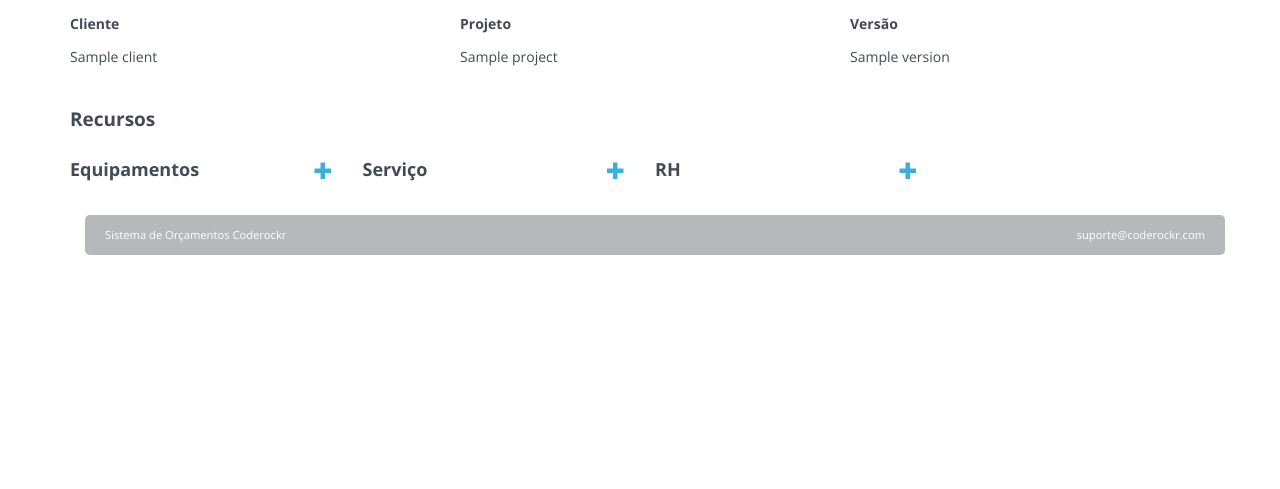
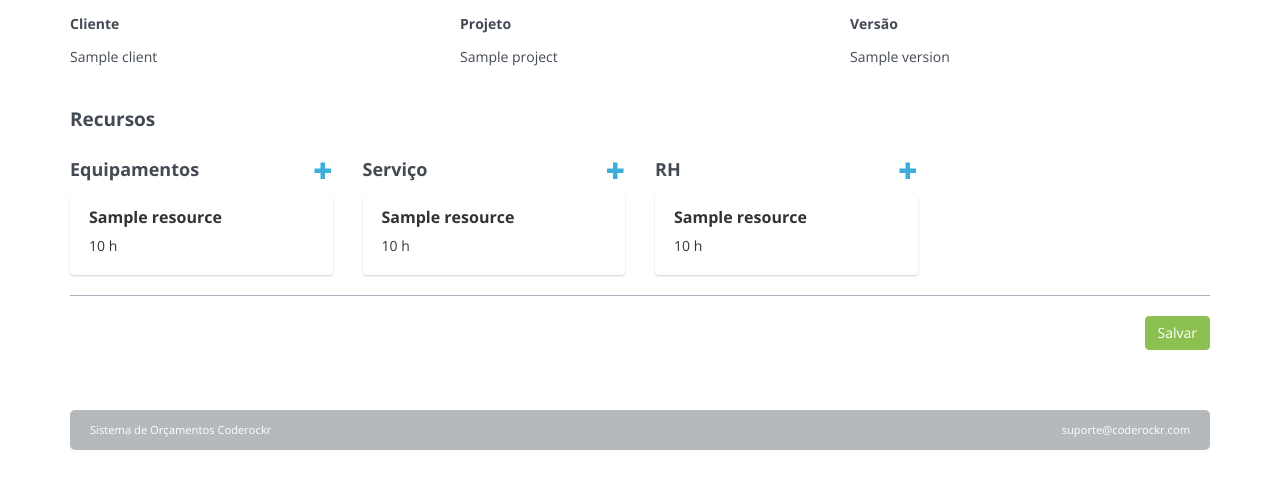
Before and after one commit to Coderockr/orcamentos, a PHP site: template views/quote/edit.twig in a window 1280 px wide. Shown: the part 184-673 px from the top of the page. Run offline with PHP 8.4, Linux system fonts and the light colour scheme; the template is opened without the code that fills it: most values are stand-ins (such as "Sample title", 1, 10 or a date in 2020); some libraries are stand-ins or nearby versions.

Commit message:
Criado o crud de Orçamentos

```diff
--- a/app.php
+++ b/app.php
@@ -64,7 +64,6 @@ $app->post('/company/create', 'Orcamentos\Controller\CompanyController::create')
 
 $app->get('/quote/new/{projectId}', 'Orcamentos\Controller\QuoteController::edit');
 $app->get('/quote/edit/{quoteId}', 'Orcamentos\Controller\QuoteController::edit');
-
 $app->get('/quote/detail/{quoteId}', 'Orcamentos\Controller\QuoteController::detail');
 $app->post('/quote/create', 'Orcamentos\Controller\QuoteController::create');
 
--- a/public/css/custom.css
+++ b/public/css/custom.css
@@ -291,6 +291,7 @@ a *{
 
 #new_project select { margin: 10px 0px 5px 0px;}
 
+.margin10 { margin-top: 10px;}
 .margin20 { margin-top: 20px;}
 .margin30 { margin-top: 32px;}
 
@@ -301,3 +302,5 @@ a *{
 .thumbnail  {
 	padding: 0px 10px;
 }
+
+a.small { color: #fff; font-size: 10px }
--- a/public/js/main.js
+++ b/public/js/main.js
@@ -2,11 +2,87 @@ $(document).ready(function(){
 	$(".resources h5 .glyphicon-plus").click(function(){
 		$(this).parent().parent().find("div.thumbnail").slideDown();
 		$(this).parent().addClass("add");
+		return false;
 	});
 	$(".resources h5 .glyphicon-minus").click(function(){
 		$(this).parent().parent().find("div.thumbnail").slideUp();
 		$(this).parent().removeClass("add");
+		return false;
 	});
+
 	$('[data-toggle="confirmation"]').confirmation();
+
 	$('#telephone').mask("(99) 9999-99999");
+
+	$(document).on( 'submit', ".company .resources .form", function(){
+		var dados = $( this ).serialize();
+		var form = this;
+		$.ajax({
+			type: "POST",
+			url: "/resource/create",
+			data: dados,
+			dataType: "json",
+			success: function( data )
+			{
+				var template;
+				var thumbnail = $('<span class="thumbnail">');
+				var caption = $('<div class="caption">');
+				var anchor = $('<a data-href="/resource/delete/'+ data.id +'" data-toggle="confirmation" class="glyphicon glyphicon-remove edit" title="Apagar recurso">');
+				anchor.on('click', anchor.confirmation());
+
+				template = thumbnail.append(
+					caption.append(
+						$('<h4>').append(data.name),
+						$('<p>').append("R$ "+ data.cost +"<br>" + data.equipmentType.name)
+					),
+					anchor
+				);
+
+				$(form).parent().parent().append(template);
+				$(form)[0].reset();
+				$(".resources h5 .glyphicon-minus").click();
+
+			},
+			error: function( data )
+			{
+				console.log(data);
+			}
+		});
+		return false;
+	});
+
+
+	$(document).on( 'click', ".quote .resources .btn-success", function(){
+		var container = $(this).parent().parent().parent().parent().parent();
+		var amount = container.find('#amount');
+		var resource = container.find('#resource');
+
+		if ($(amount).val() > 0){
+
+			var template;
+			var thumbnail = $('<span class="thumbnail">');
+			var caption = $('<div class="caption">');
+			var anchor = $('<a class="glyphicon glyphicon-remove edit" title="Apagar recurso">');
+			var hidden = $('<input type="hidden" name="quoteResource['+$.trim($(resource).val())+']" value="'+$(amount).val()+'">');
+
+			template = thumbnail.append(
+				hidden,
+				caption.append(
+					$('<h4>').append($(resource).find('option:selected').text()),
+					$('<p>').append($(amount).val() + " h")
+				),
+				anchor
+			);
+			container.append(template);
+		}
+		$('input[type=text]').val("");
+		$(".resources h5 .glyphicon-minus").click();
+
+		return false;
+	});
+
+	$(document).on( 'click', ".quote .resources .glyphicon-remove", function(){
+		$(this).parent().remove();
+	});
+
 });
--- a/src/Orcamentos/Service/Resource.php
+++ b/src/Orcamentos/Service/Resource.php
@@ -1,4 +1,4 @@
-    <?php
+<?php
 
 namespace Orcamentos\Service;
 
--- a/views/company/edit.twig
+++ b/views/company/edit.twig
@@ -50,7 +50,7 @@
             </div>
         </div>
     </form>
-    <div class="margin30">
+    <div class="company margin30">
         <h4>Recursos</h4>
         <div class="row resources">
             {% if equipmentResources | length > 0 %}
@@ -61,7 +61,7 @@
                         <a href="#" class="glyphicon glyphicon-minus" title="Cancelar adição de equipamento"></a>
                     </h5>
                     <div class="thumbnail">
-                        <form class="form" method="POST" action="/resource/create">
+                        <form class="form" id="companyEquipment">
                             <div class="caption">
                                 <div>
                                     <label for="name">Nome *</label>
--- a/views/quote/edit.twig
+++ b/views/quote/edit.twig
@@ -1,12 +1,16 @@
 {% extends "layout.twig" %}
 {% block content %}
-    <div class="row">
-        <div class="col-md-9">
-            <h3>Dados do Orçamento</h4>
-        </div>
-        <div class="col-md-3">
-        </div>
+<div class="row">
+    <div class="col-md-9">
+        <h3>Dados do Orçamento</h4>
     </div>
+    <div class="col-md-3">
+    </div>
+</div>
+<form class="form quote" action="/quote/create" method="POST">
+    <input type="hidden" name="id" value="{{ quote ? quote.id : "" }}" />
+    <input type="hidden" name="projectId" value="{{ project.id }}" />
+    <input type="hidden" name="version" value="{{ version }}" />
     <div class="form margin20">
         <div class="row">
             <div class="col-md-4">
@@ -28,7 +32,7 @@
                 </div>
             </div>
         </div>
-    </form>
+    </div>
     <div class="margin30">
         <h4>Recursos</h4>
         <div class="row resources">
@@ -39,27 +43,40 @@
                     <a href="#" class="glyphicon glyphicon-minus" title="Cancelar adição de equipamento"></a>
                 </h5>
                 <div class="thumbnail">
-                    <form class="form" method="POST" action="/resource/create">
+                    <div class="form">
                         <div class="caption">
                             <div>
-                                <label for="amount">Quantidade</label>
-                                <input type="text" name="amount" id="amount" required class="form-control" />
+                                <label for="amount">Tempo *</label>
+                                <input type="text" name="amount" id="amount" class="form-control" />
                             </div>
-                            <div>
+                            <div class="margin10">
                                 <label for="resource">Recurso</label>
-                                <select name="resource">
-
-                                    <option value="resourceid"></option>
-
+                                <select name="resource" id="resource">
+                                    {% for equipment in equipmentResources %}
+                                        <option value=" {{ equipment.id }}"> {{ equipment.name }}</option>
+                                    {% endfor %}
                                 </select>
                             </div>
                             <div>
-                                <button class="btn btn-success btn-block" type="submit" title="Salvar cliente">Salvar</button>
+                                <a href="#" class="btn btn-success btn-block" type="submit" title="Salvar cliente">Salvar</a>
                             </div>
                         </div>
-                    </form>
+                    </div>
                 </div>
-
+                {% if quoteEquipmentResources | length > 0 %}
+                    {% for equipment in quoteEquipmentResources %}
+                        <span class="thumbnail">
+                            <input type="hidden" name="quoteResource[{{ equipment.resource.id }}]" value="{{ equipment.amount }}" />
+                            <div class="caption">
+                                <h4>{{ equipment.resource.name }}</h4>
+                                <p>
+                                    {{ equipment.amount }} h
+                                </p>
+                            </div>
+                            <a data-href="/resource/delete/{{ equipment.id }}" data-toggle="confirmation" class="glyphicon glyphicon-remove edit" title="Apagar equipamento"></a>
+                        </span>
+                    {% endfor %}
+                {% endif %}
             </div>
             <div class="col-md-3">
                 <h5>
@@ -68,23 +85,40 @@
                     <a href="#" class="glyphicon glyphicon-minus" title="Cancelar adição de matéria-prima"></a>
                 </h5>
                 <div class="thumbnail">
-                    <form class="form" method="POST" action="/resource/create">
+                    <div class="form" >
                         <div class="caption">
                             <div>
-                                <label for="name">Nome *</label>
-                                <input type="text" name="name" id="name" class="form-control" />
+                                <label for="amount">Tempo *</label>
+                                <input type="text" name="amount" id="amount" class="form-control" />
+                            </div>
+                            <div class="margin10">
+                                <label for="resource">Recurso</label>
+                                <select name="resource" id="resource">
+                                    {% for service in serviceResources %}
+                                        <option value=" {{ service.id }}"> {{ service.name }}</option>
+                                    {% endfor %}
+                                </select>
                             </div>
                             <div>
-                                <label for="cost">Custo *</label>
-                                <input type="text" name="cost" id="cost" class="form-control" />
-                            </div>
-                            <div>
-                                <button class="btn btn-success btn-block" type="submit" title="Salvar cliente">Salvar</button>
+                                <a href="#" class="btn btn-success btn-block" title="Salvar cliente">Salvar</a>
                             </div>
                         </div>
-                    </form>
+                    </div>
                 </div>
-
+                {% if quoteServiceResources | length > 0 %}
+                    {% for service in quoteServiceResources %}
+                        <span class="thumbnail">
+                            <input type="hidden" name="quoteResource[{{ service.resource.id }}]" value="{{ service.amount }}" />
+                            <div class="caption">
+                                <h4>{{ service.resource.name }}</h4>
+                                <p>
+                                    {{ service.amount }} h
+                                </p>
+                            </div>
+                            <a data-href="/resource/delete/{{ service.id }}" data-toggle="confirmation" class="glyphicon glyphicon-remove edit" title="Apagar matéria-prima"></a>
+                        </span>
+                    {% endfor %}
+                {% endif %}
             </div>
             <div class="col-md-3">
                 <h5>
@@ -93,24 +127,47 @@
                     <a href="#" class="glyphicon glyphicon-minus" title="Cancelar adição de pessoa"></a>
                 </h5>
                 <div class="thumbnail">
-                    <form class="form" method="POST" action="/resource/create">
+                    <div class="form" >
                         <div class="caption">
                             <div>
-                                <label for="name">Funçao *</label>
-                                <input type="text" name="name" id="name" class="form-control" />
+                                <label for="amount">Tempo *</label>
+                                <input type="text" name="amount" id="amount" class="form-control" />
+                            </div>
+                            <div class="margin10">
+                                <label for="resource">Recurso</label>
+                                <select name="resource" id="resource">
+                                    {% for human in humanResources %}
+                                        <option value=" {{ human.id }}"> {{ human.name }}</option>
+                                    {% endfor %}
+                                </select>
                             </div>
                             <div>
-                                <label for="cost">Custo *</label>
-                                <input type="text" name="cost" id="cost" class="form-control" />
-                            </div>
-                            <div>
-                                <button class="btn btn-success btn-block" type="submit" title="Salvar cliente">Salvar</button>
+                                <a href="#" class="btn btn-success btn-block" title="Salvar cliente">Salvar</a>
                             </div>
                         </div>
-                    </form>
+                    </div>
                 </div>
-
+                {% if quoteHumanResources | length > 0 %}
+                    {% for human in quoteHumanResources %}
+                        <span class="thumbnail">
+                            <input type="hidden" name="quoteResource[{{ human.resource.id }}]" value="{{ human.amount }}" />
+                            <div class="caption">
+                                <h4>{{ human.resource.name }}</h4>
+                                <p>
+                                    {{ human.amount }} h
+                                </p>
+                            </div>
+                            <a class="glyphicon glyphicon-remove edit" title="Apagar pessoa"></a>
+                        </span>
+                    {% endfor %}
+                {% endif %}
             </div>
         </div>
     </div>
+    <div class="row submit">
+        <div class="col-md-12">
+            <button class="btn btn-success pull-right" type="submit" title="Salvar orçamento">Salvar</button>
+        </div>
+    </div>
+</form>
 {% endblock %}
```
Also changed, not shown: src/Orcamentos/Controller/QuoteController.php (+62 -20 lines), src/Orcamentos/Controller/ResourceController.php (+9 -3 lines), src/Orcamentos/Service/Quote.php (added, +76 -0 lines), views/client/detail.twig (+4 -3 lines), views/quote/detail.twig (+10 -0 lines), public/img/logotypes/74cd28efbfeb2660a65ec7a9a9a89e2b.jpg (added), public/img/logotypes/8af94407e5d57df6226f9859e853b3f7.jpg (added), public/img/logotypes/a8902045818f2506ea91ec42bc49321a.jpg (added), public/img/logotypes/aab48114ef91868efc7d932664b828b0.jpg (added), public/img/logotypes/coderockr_logo.png (added), public/img/logotypes/f43b298bf1cffe86aceb36f4dbe88675.jpg (added).
